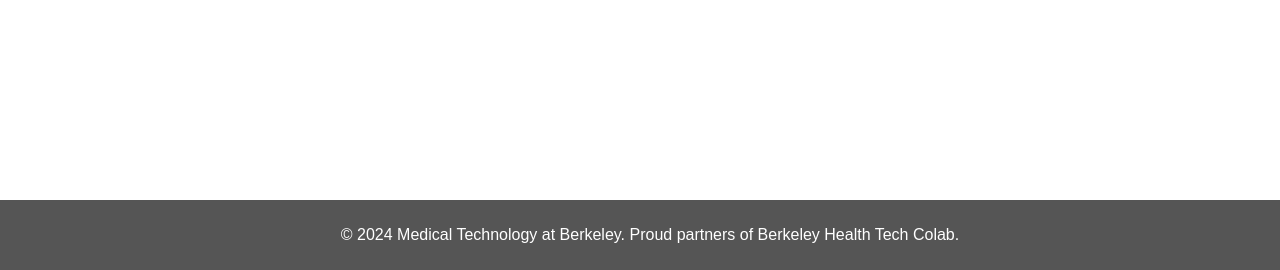
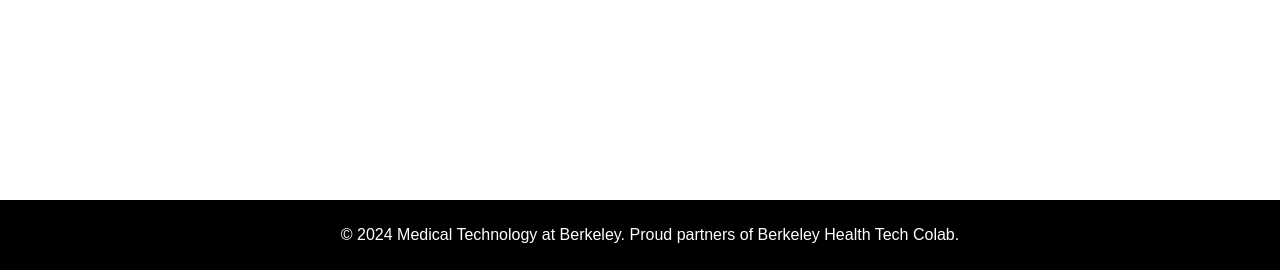
Before and after one commit to pkumar1025/mtab-website, a PHP site: page / in a window 1280 px wide. Shown: the part 530-800 px from the top of the page. Run offline with PHP 8.4, Linux system fonts and the light colour scheme.

Commit message:
darkened footer and tried ibm font

```diff
--- a/css/style.css
+++ b/css/style.css
@@ -24,7 +24,7 @@ code {
 @import url('https://fonts.googleapis.com/css2?family=Albert+Sans:wght@400;700&display=swap');
 
 body {
-    font-family: 'Albert Sans', sans-serif;
+    font-family: 'IBM Plex Mono', sans-serif;
     margin: 0;
     padding: 0;
 }
@@ -108,7 +108,7 @@ nav {
 }
 
 footer {
-    background-color: #555;
+    background-color: #000;
     color: white;
     text-align: center;
     padding: 10px;
```
